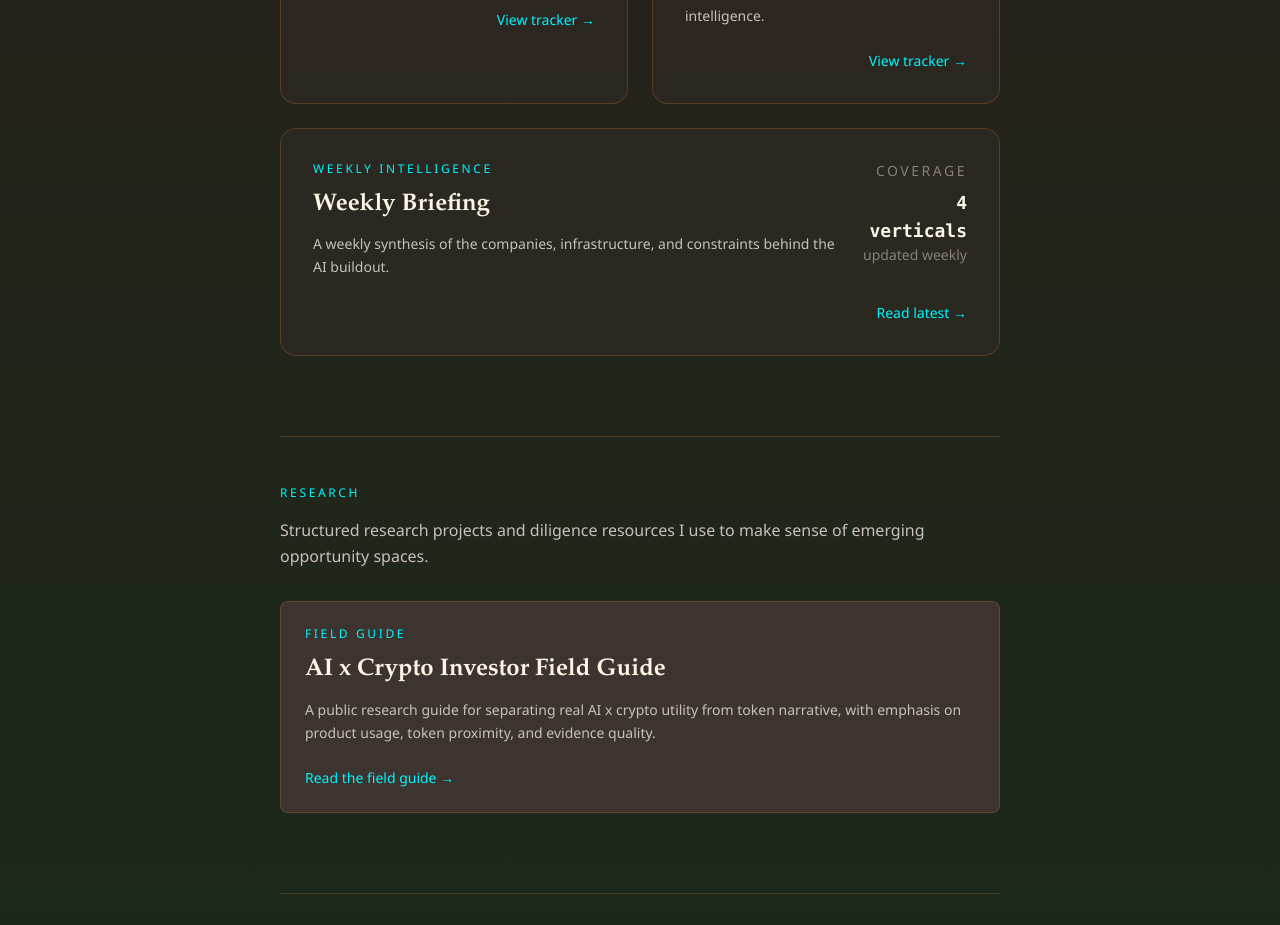
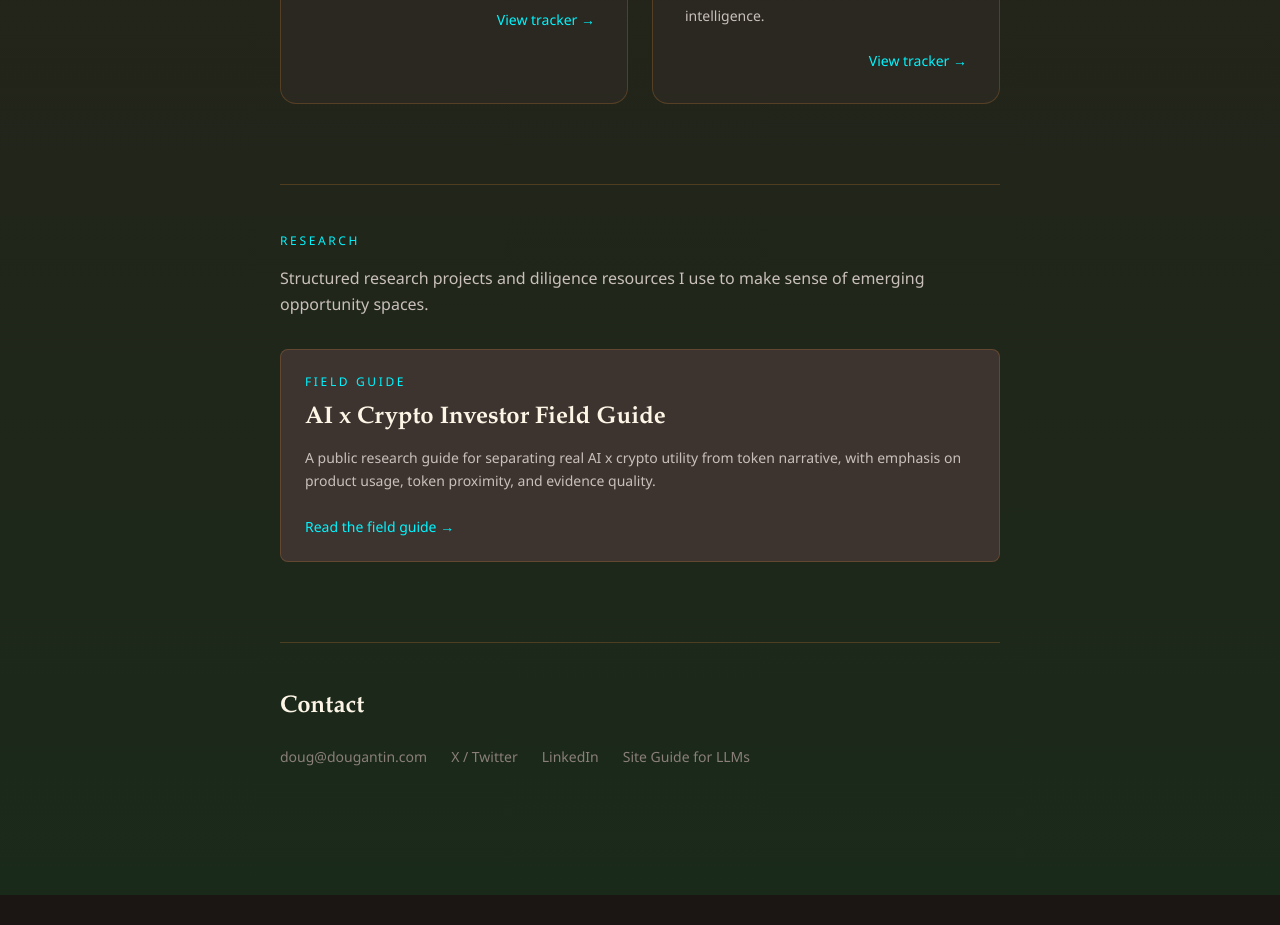
Before and after one commit to dougantin/dougantin.ai, a Next.js app: page / in a window 1280 px wide. Shown: the part 2340-3265 px from the top of the page. After the commit the page ends 3235 px from the top, so only its background shows below. Built offline with nearby package versions, Linux system fonts and the light colour scheme.

Commit message:
Unpublish Middlegame Weekly

```diff
--- a/app/daily-briefing/[slug]/page.tsx
+++ b/app/daily-briefing/[slug]/page.tsx
@@ -1,62 +1,22 @@
+import type { Metadata } from "next";
 import { notFound } from "next/navigation";
-import { MDXRemote } from "next-mdx-remote/rsc";
-import type { Metadata } from "next";
-import EssayLayout from "@/components/EssayLayout";
-import { getAllDailyBriefings, getDailyBriefing } from "@/lib/daily-briefings";
-import { SITE_NAME } from "@/lib/site";
 
-interface Props {
-  params: Promise<{ slug: string }>;
+export const dynamicParams = false;
+
+export async function generateStaticParams() {
+  return [];
 }
 
-export async function generateStaticParams() {
-  return getAllDailyBriefings().map((briefing) => ({ slug: briefing.slug }));
-}
-
-export async function generateMetadata({ params }: Props): Promise<Metadata> {
-  const { slug } = await params;
-  const briefing = getDailyBriefing(slug);
-  if (!briefing) return {};
-
+export async function generateMetadata(): Promise<Metadata> {
   return {
-    title: briefing.title,
-    description: briefing.description,
-    alternates: {
-      canonical: `/daily-briefing/${briefing.slug}`,
-    },
-    openGraph: {
-      title: `${briefing.title} | ${SITE_NAME}`,
-      description: briefing.description,
-      type: "article",
-      url: `/daily-briefing/${briefing.slug}`,
-    },
-    twitter: {
-      title: `${briefing.title} | ${SITE_NAME}`,
-      description: briefing.description,
+    title: "Not Found",
+    robots: {
+      index: false,
+      follow: false,
     },
   };
 }
 
-export default async function DailyBriefingEntryPage({ params }: Props) {
-  const { slug } = await params;
-  const briefing = getDailyBriefing(slug);
-  if (!briefing) notFound();
-
-  return (
-    <EssayLayout
-      backHref="/daily-briefing"
-      backLabel="Weekly Briefing"
-      showDate={false}
-      meta={{
-        slug: briefing.slug,
-        title: briefing.title,
-        date: briefing.date,
-        description: briefing.description,
-        readTime: "",
-        tag: briefing.cadence,
-      }}
-    >
-      <MDXRemote source={briefing.content} />
-    </EssayLayout>
-  );
+export default function DailyBriefingEntryPage() {
+  notFound();
 }
--- a/app/daily-briefing/page.tsx
+++ b/app/daily-briefing/page.tsx
@@ -1,110 +1,14 @@
 import type { Metadata } from "next";
-import Link from "next/link";
-import SiteLogo from "@/components/SiteLogo";
-import { getAllDailyBriefings } from "@/lib/daily-briefings";
-
-function formatDate(date: string) {
-  const [year, month, day] = date.split("-").map(Number);
-  const value = new Date(year, (month ?? 1) - 1, day ?? 1);
-
-  return value.toLocaleDateString("en-US", {
-    month: "short",
-    day: "numeric",
-    year: "numeric",
-  });
-}
+import { notFound } from "next/navigation";
 
 export const metadata: Metadata = {
-  title: "Weekly Briefing",
-  description:
-    "A reverse-chronological feed of weekly intelligence memos synthesized from market signals across the Agency Era thesis.",
-  alternates: {
-    canonical: "/daily-briefing",
+  title: "Not Found",
+  robots: {
+    index: false,
+    follow: false,
   },
 };
 
 export default function DailyBriefingPage() {
-  const briefings = getAllDailyBriefings();
-
-  return (
-    <div style={{ background: "var(--bg-primary)" }} className="min-h-screen">
-      <main className="mx-auto max-w-3xl px-6 py-20 md:py-32">
-        <div className="mb-12">
-          <SiteLogo />
-        </div>
-
-        <div className="max-w-2xl">
-          <p
-            className="text-xs font-medium uppercase tracking-[0.22em]"
-            style={{ color: "var(--accent-primary)" }}
-          >
-            Weekly Intelligence
-          </p>
-          <h1
-            className="mt-4 text-4xl font-bold md:text-5xl"
-            style={{ color: "var(--text-heading)", fontFamily: "var(--font-playfair), serif" }}
-          >
-            Weekly Briefing
-          </h1>
-          <p
-            className="mt-5 text-base leading-relaxed md:text-lg"
-            style={{ color: "var(--text-body)" }}
-          >
-            Weekly briefs covering the companies being tracked within the Agency Era
-            bottleneck thesis. Each memo maps the signals featured back to the broader
-            thesis showing how it evolves over time.
-          </p>
-          <p className="mt-3 text-sm leading-relaxed" style={{ color: "var(--text-muted)" }}>
-            Weekly briefings live here, with longer-form narrative synthesis collected at the
-            monthly and quarterly level as the system matures.
-          </p>
-        </div>
-
-        <div className="mt-12 space-y-4">
-          {briefings.length === 0 && (
-            <div className="essay-card">
-              <h2
-                className="text-xl font-semibold"
-                style={{ color: "var(--text-heading)", fontFamily: "var(--font-playfair), serif" }}
-              >
-                No weekly briefings yet
-              </h2>
-              <p className="mt-3 text-sm leading-relaxed" style={{ color: "var(--text-body)" }}>
-                Add weekly briefing markdown files and they&apos;ll appear here.
-              </p>
-            </div>
-          )}
-
-          {briefings.map((briefing) => (
-            <Link
-              key={briefing.slug}
-              href={`/daily-briefing/${briefing.slug}`}
-              className="essay-card"
-            >
-              <div>
-                <span
-                  className="mb-2 inline-block rounded px-2 py-0.5 text-xs font-medium uppercase tracking-wider"
-                  style={{ color: "var(--accent-warm)", border: "1px solid var(--border-default)" }}
-                >
-                  {briefing.cadence}
-                </span>
-                <h2
-                  className="text-lg font-semibold leading-snug"
-                  style={{ color: "var(--text-heading)", fontFamily: "var(--font-playfair), serif" }}
-                >
-                  {briefing.title}
-                </h2>
-              </div>
-              <p className="mt-2 text-sm leading-relaxed" style={{ color: "var(--text-body)" }}>
-                {briefing.description}
-              </p>
-              <p className="mt-3 text-xs" style={{ color: "var(--text-muted)" }}>
-                {briefing.date.slice(0, 4)}
-              </p>
-            </Link>
-          ))}
-        </div>
-      </main>
-    </div>
-  );
+  notFound();
 }
--- a/app/page.tsx
+++ b/app/page.tsx
@@ -240,53 +240,6 @@ export default async function Home() {
               </div>
             </div>
 
-            <div
-              className="rounded-2xl border px-6 py-7 md:px-8 md:py-8 lg:col-span-2"
-              style={{
-                borderColor: "var(--border-default)",
-                background: "rgba(61, 52, 48, 0.32)",
-              }}
-            >
-              <div className="flex items-start justify-between gap-6">
-                <div>
-                  <p
-                    className="text-xs font-medium uppercase tracking-[0.22em]"
-                    style={{ color: "var(--accent-primary)" }}
-                  >
-                    Weekly Intelligence
-                  </p>
-                  <h2
-                    className="mt-3 text-2xl font-bold"
-                    style={{ color: "var(--text-heading)", fontFamily: "var(--font-playfair), serif" }}
-                  >
-                    Weekly Briefing
-                  </h2>
-                  <p className="mt-3 max-w-2xl text-sm leading-relaxed" style={{ color: "var(--text-body)" }}>
-                    A weekly synthesis of the companies, infrastructure, and constraints behind
-                    the AI buildout.
-                  </p>
-                </div>
-                <div className="text-right text-sm">
-                  <div className="uppercase tracking-[0.18em]" style={{ color: "var(--text-muted)" }}>
-                    Coverage
-                  </div>
-                  <div className="mt-2 font-mono text-lg font-semibold" style={{ color: "var(--text-heading)" }}>
-                    4 verticals
-                  </div>
-                  <div style={{ color: "var(--text-muted)" }}>updated weekly</div>
-                </div>
-              </div>
-
-              <div className="mt-6 flex flex-col gap-3 md:flex-row md:items-center md:justify-end">
-                <Link
-                  href="/daily-briefing"
-                  className="text-sm font-medium"
-                  style={{ color: "var(--accent-primary)" }}
-                >
-                  Read latest →
-                </Link>
-              </div>
-            </div>
           </div>
         </section>
 
```
